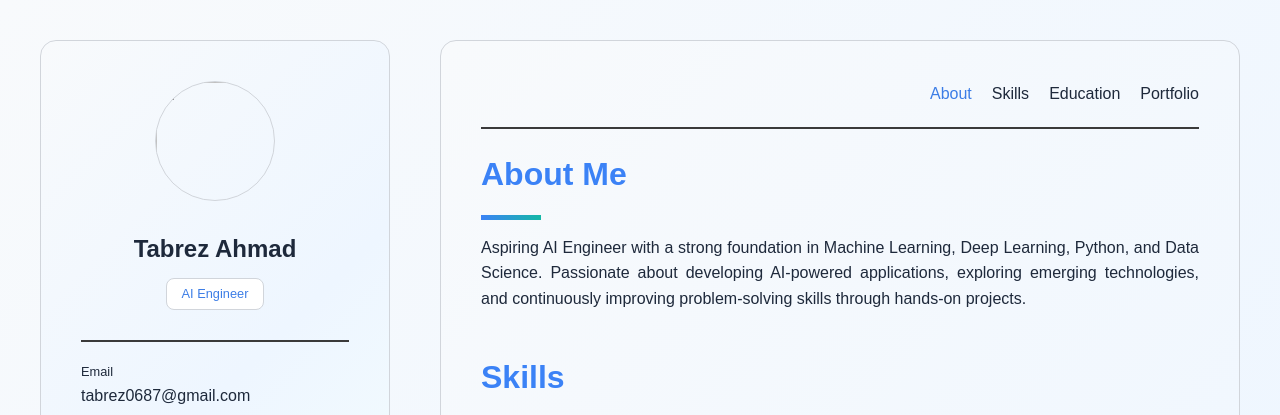
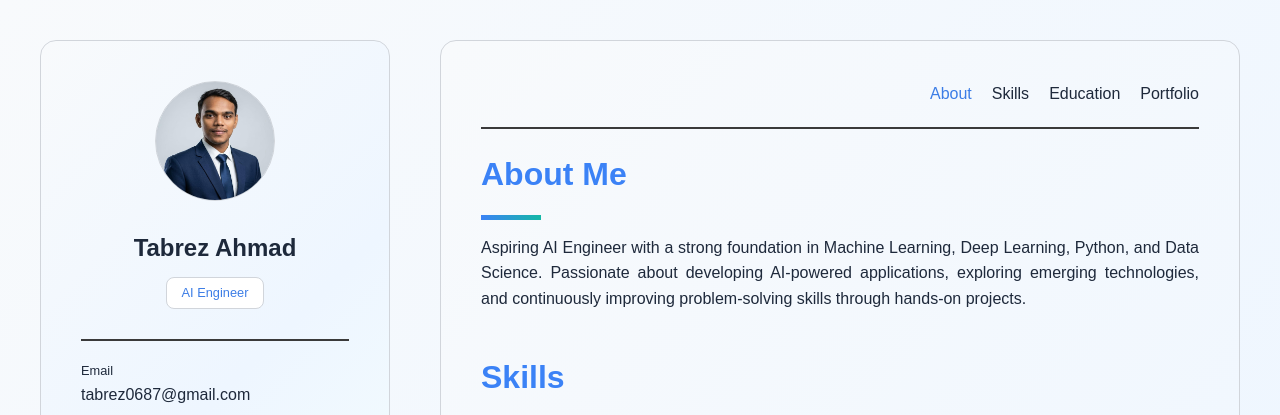
Before and after one commit to tabrez88/portfolio, a plain HTML site: page index.html in a window 1280 px wide. Shown: the top 415 px of the page. Drawn offline with Linux system fonts and the light colour scheme.

Commit message:
updated final

```diff
--- a/index.html
+++ b/index.html
@@ -14,7 +14,7 @@
 
             <!-- profile -->
             <div class="profile">
-                <img src="" alt="" >
+                <img src="./tabrez.jpeg" alt="" >
                 <h2>Tabrez Ahmad</h2>
                 <p>AI Engineer</p>
             </div>
```
Also changed, not shown: tabrez.jpeg (added), tabrez.png (deleted).
